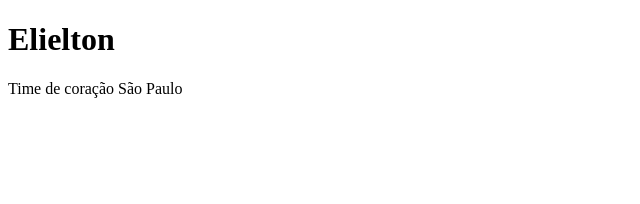
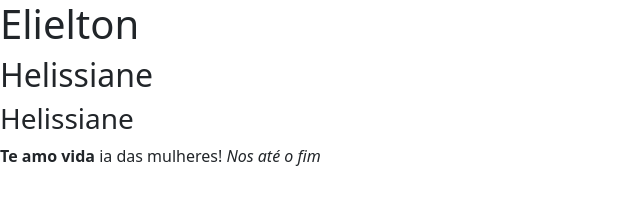
Before and after one commit to AlvesElielton/dsmovie, a plain HTML site: page index.html in a window 1280 px wide. Shown: the whole page, without its empty margins (0-640 px from the left). Drawn offline with nearby package versions, Linux system fonts and the light colour scheme.

Commit message:
Bootstrap

```diff
--- a/index.html
+++ b/index.html
@@ -5,10 +5,13 @@
     <meta http-equiv="X-UA-Compatible" content="IE=edge">
     <meta name="viewport" content="width=device-width, initial-scale=1.0">
     <title>Document</title>
+    <link href="https://cdn.jsdelivr.net/npm/bootstrap@5.1.3/dist/css/bootstrap.min.css" rel="stylesheet" integrity="sha384-1BmE4kWBq78iYhFldvKuhfTAU6auU8tT94WrHftjDbrCEXSU1oBoqyl2QvZ6jIW3" crossorigin="anonymous">
 </head>
 <body>
   <h1> Elielton</h1>
-  Time de coração
-  São Paulo
+  <h2>Helissiane</h2>
+  <h3>Helissiane</h3>
+ <strong>Te amo vida </strong> ia das mulheres!<em> Nos até o fim</em>
+
 </body>
 </html>
```
